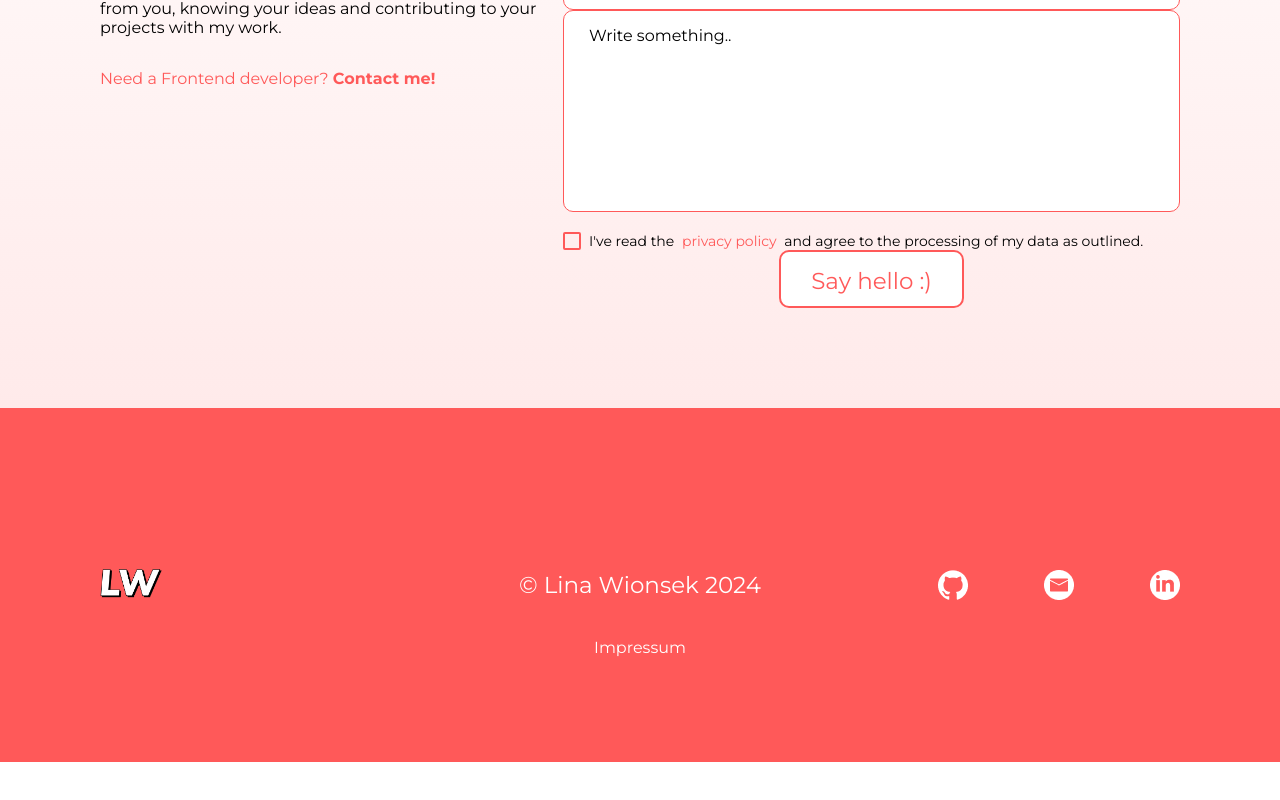
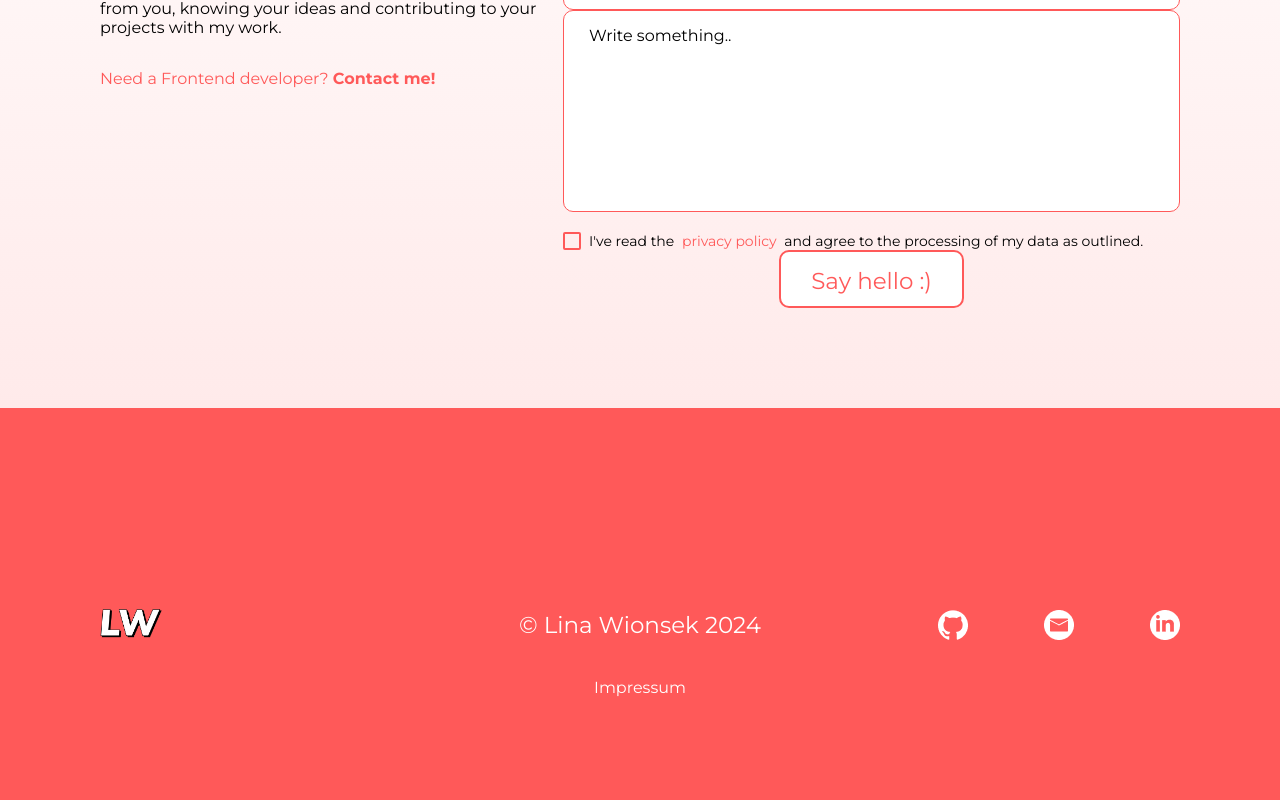
Before and after one commit to LinaWionsek/portfolio, an Angular app: page / in a window 1280 px wide. Shown: the part 4665-5465 px from the top of the page. Before the commit the page ends 5427 px from the top, so only its background shows below. Built offline with nearby package versions, Linux system fonts and the light colour scheme.

Commit message:
footer fix

```diff
--- a/src/app/shared/footer/footer.component.html
+++ b/src/app/shared/footer/footer.component.html
@@ -1,7 +1,6 @@
 <section>
 
-    <div class="placeholder"></div>
-    <div class="placeholder"></div>
+
 
     <div class="main-content">
         <div class="width-242">
@@ -15,17 +14,17 @@
         </div>
     </div>
 
-    <div class="placeholder"></div>
+
 
     <div class="impressum-container">
 
-        <div class="placeholder"></div>
+
 
         <div class="impressum-link">
             <a href="">Impressum</a>
         </div>
 
-        <div class="placeholder"></div>
+
     </div>
 
 
--- a/src/app/shared/footer/footer.component.scss
+++ b/src/app/shared/footer/footer.component.scss
@@ -24,6 +24,8 @@ a {
     display: flex;
     justify-content: space-between;
     align-items: center;
+    margin-top: 100px;
+    margin-bottom: 30px;
 }
 
 .width-242 {
@@ -53,6 +55,7 @@ a {
 .impressum-container {
   display: flex;
   align-items: center;
+  justify-content: center;
   width: 100%;
   height: 30px;
 }
```
